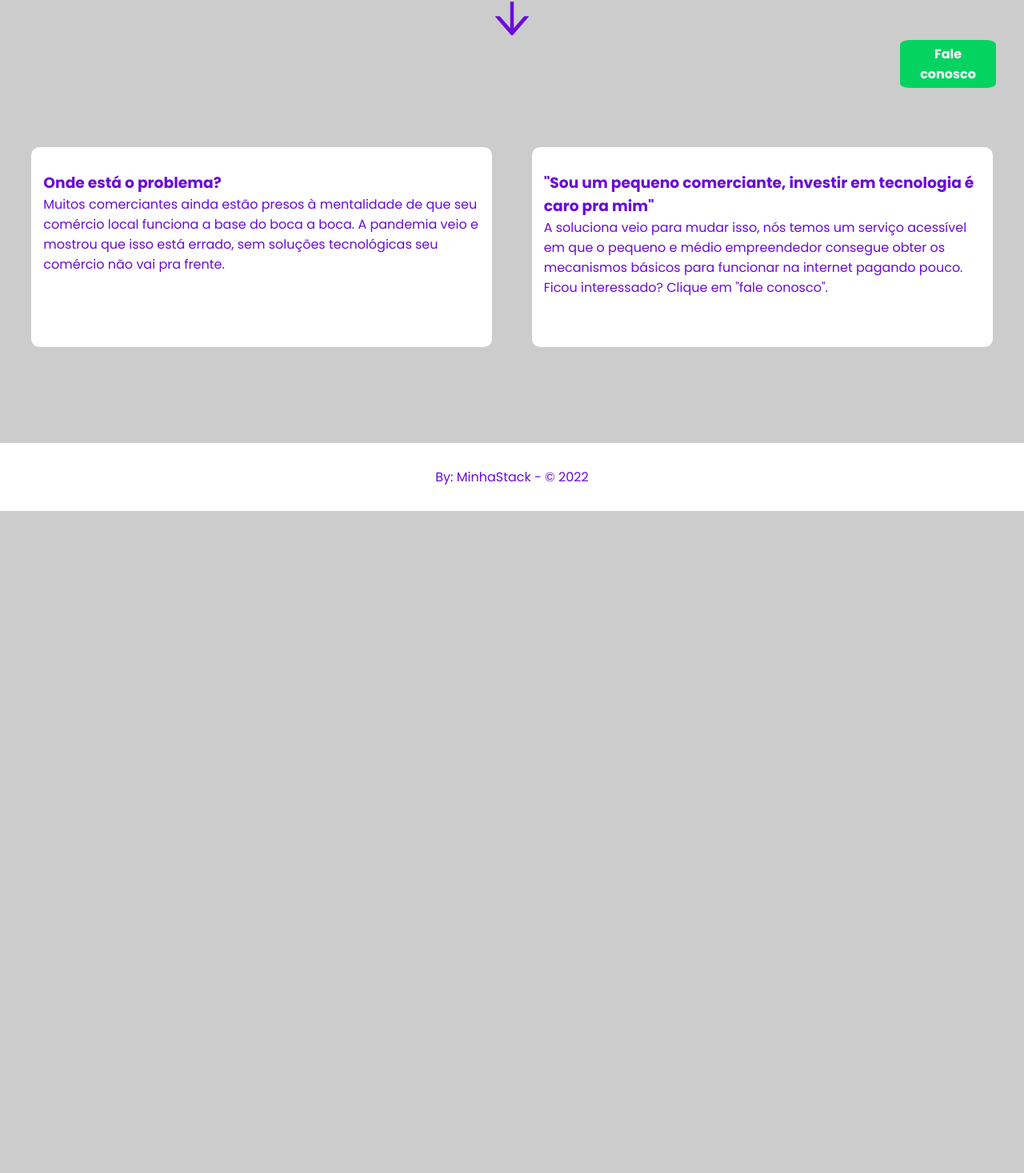
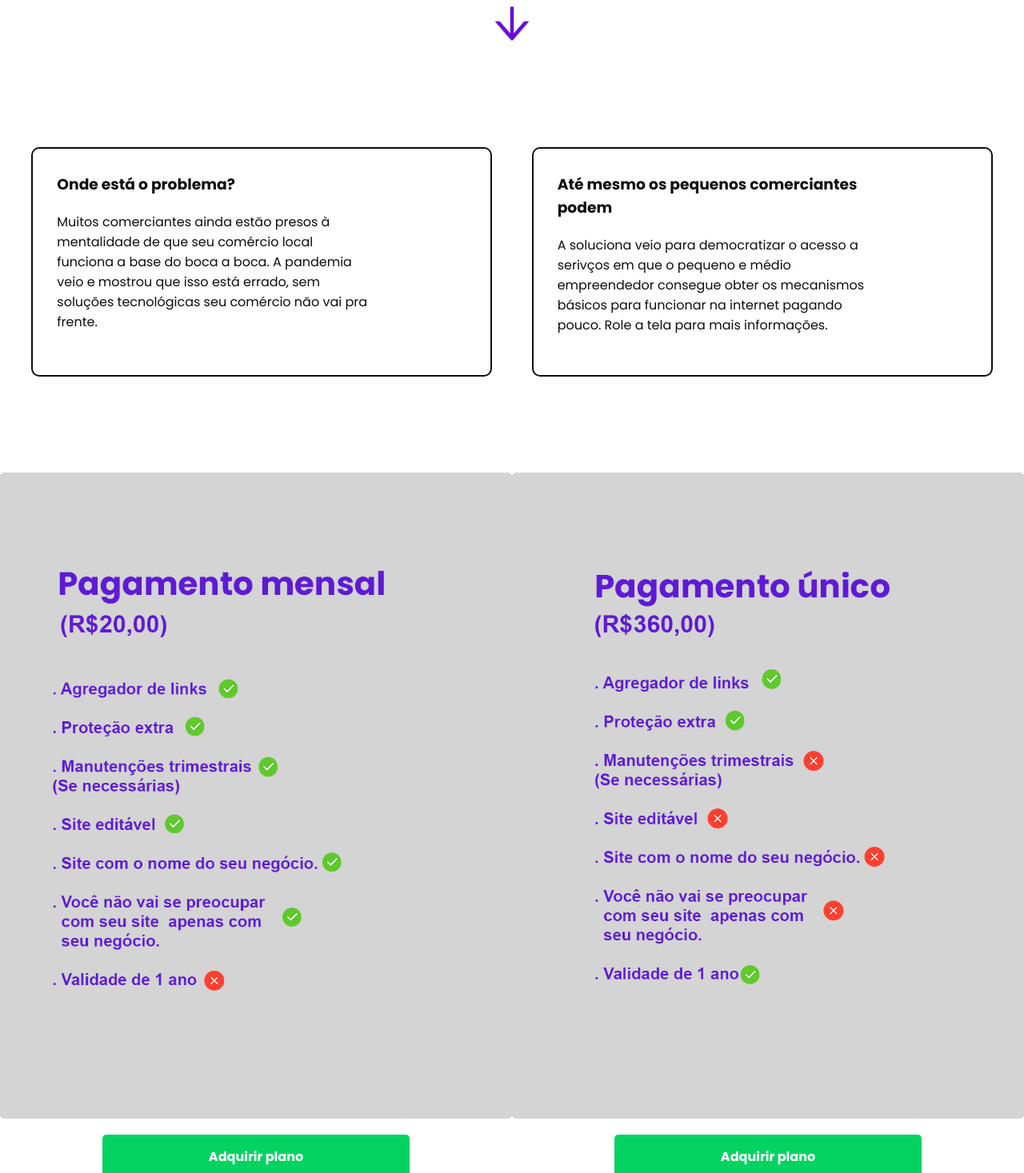
Before and after one commit to theJoseNeto/Soluciona-website, a React (Create React App) app: page / in a window 1280 px wide. Shown: the part 640-2107 px from the top of the page at 80% size. Before the commit the page ends 1279 px from the top, so only its background shows below. Built offline with nearby package versions, Linux system fonts and the light colour scheme.

Commit message:
produtos adicionados

```diff
--- a/src/components/header/index.jsx
+++ b/src/components/header/index.jsx
@@ -7,10 +7,6 @@ export default function Header(){
         <header>
             <img className="logo-soluc" src={logovazada} alt="soluciona"/>
 
-            <a href="https://instagram.com/soluciona.io/" className="contact-button">
-                Fale conosco
-            </a>
-
         </header>
     )
 }
--- a/src/components/text-box/style.css
+++ b/src/components/text-box/style.css
@@ -1,8 +1,12 @@
 .text-box{
-    background: white;
+    border: solid 2px #0f0e0e;
+    color: #0f0e0e;
     border-radius: 10px;
-    padding: 30px 15px 50px;
+    padding: 30px 50px 50px 30px;
     margin: 10px;
+}
+.text-box h3{
+    margin-bottom: 2rem;
 }
 
 @media all and (min-width : 786px) {
@@ -15,8 +19,8 @@
 
 
     .text-box{
+        padding: 30px 150px 50px 30px;
         width: 45%;
-        height: 250px;
         margin-bottom: 120px;
     }
 
--- a/src/pages/home/homePage.css
+++ b/src/pages/home/homePage.css
@@ -46,6 +46,29 @@
     }
 
 }
+.container-plan-images img{
+    width: 100vw;
+    border-radius: 5px;
+}
+
+
+.container-child-plan-images{
+    display: flex;
+    flex-direction: column;
+    justify-content: center;
+    align-items: center;
+    margin-bottom: 30px;
+}
+
+.container-child-plan-images a{
+    text-align: center;
+    margin-top: 20px;
+    width: 60%;
+}
+
+
+
+
 @media all and (min-width : 786px) {
 
     .cta-title{
@@ -55,4 +78,12 @@
         margin-bottom: 100px;
     }
 
+    .container-plan-images{
+        display:  flex;
+    }
+    .container-plan-images img{
+        width: 50vw;
+
+    }
+
 }
--- a/src/pages/home/homepage.jsx
+++ b/src/pages/home/homepage.jsx
@@ -4,7 +4,8 @@ import Header from"../../components/header";
 import TextBox from "../../components/text-box";
 import {Footer} from "../../components/footer";
 import {AiOutlineArrowDown} from 'react-icons/ai';
-
+import pgtoUnique from '../../assets/images/col01.jpg';
+import pgtoMounth from '../../assets/images/col02.jpg';
 
 export default function Home(){
 
@@ -31,10 +32,24 @@ export default function Home(){
             text='Muitos comerciantes ainda estão presos à mentalidade de que seu comércio local funciona a base do boca a boca. A pandemia veio e mostrou que isso está errado, sem soluções tecnológicas seu comércio não vai pra frente.'/>
 
             <TextBox
-            title='"Sou um pequeno comerciante, investir em tecnologia é caro pra mim"'
-            text='A soluciona veio para mudar isso, nós temos um serviço acessível em que o pequeno e médio empreendedor consegue obter os mecanismos básicos para funcionar na internet pagando pouco. Ficou interessado? Clique em "fale conosco".'/>
+            title='Até mesmo os pequenos comerciantes podem'
+            text='A soluciona veio para democratizar o acesso a serivços em que o pequeno e médio empreendedor consegue obter os mecanismos básicos para funcionar na internet pagando pouco. Role a tela para mais informações.'/>
         </section>
 
+        <section className="container-plan-images">
+
+        <div className="col-02 container-child-plan-images">
+            <img src={pgtoUnique}/>
+            <a href="https://bit.ly/soluciona-mensal"  className="default-cta-button">Adquirir plano</a>
+        </div>
+
+        <div className="col-01 container-child-plan-images">
+            <img src={pgtoMounth}/>
+            <a href="bit.ly/soluciona-unico" className="default-cta-button">Adquirir plano</a>
+        </div>
+
+
+        </section>
 
 
         </div>
--- a/src/styles/global.css
+++ b/src/styles/global.css
@@ -8,7 +8,6 @@
 }
 
 body{
-    background-color: var(--background-primary-color);
     color: var(--primary-color);
 }
 
@@ -30,6 +29,19 @@ body,input, button, textarea{
 }
 
 
+
+.default-cta-button{
+    background-color: var(--cta-buttons-color);
+    color: white;
+    padding: 15px 10px;
+    border-radius: 5px;
+    text-decoration: none;
+    font-weight: 700;
+
+}
+
+
+
 @media (min-width: 700px){
     :root{
         font-size: 62.5%;
```
Also changed, not shown: .gitpod.yml (added), src/assets/images/col01.jpg (added), src/assets/images/col02.jpg (added).
